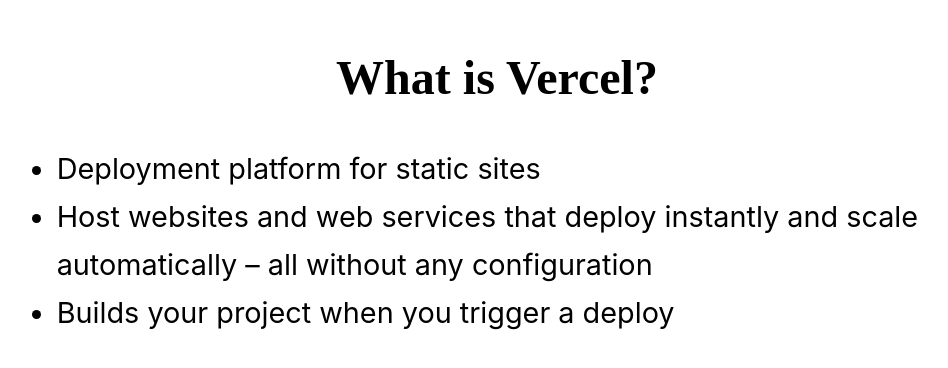
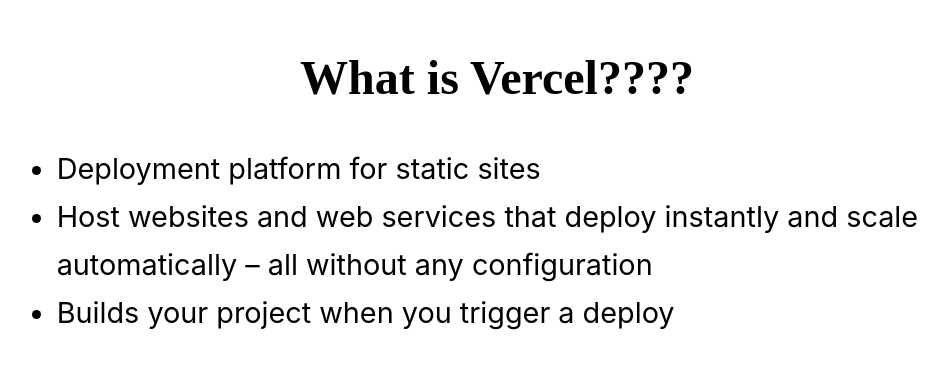
Before and after one commit to bernadette-codes/arke-vercel-demo, a Next.js app: page / in a window 1280 px wide. Shown: the part 870-1238 px from the top of the page, without its empty margins (143-1091 px from the left). Built offline with nearby package versions, Linux system fonts and the light colour scheme.

Commit message:
Add more ???

```diff
--- a/pages/index.js
+++ b/pages/index.js
@@ -58,7 +58,7 @@
         </div>
 
         <div className={styles.topic}>
-          <h2 className={styles.subHeader}>What is Vercel?</h2>
+          <h2 className={styles.subHeader}>What is Vercel????</h2>
           <ul className={styles.context}>
             <li>Deployment platform for static sites</li>
             <li>Host websites and web services that deploy instantly and scale automatically – all without any configuration</li>
@@ -87,43 +87,6 @@
 
           <p className={styles.quote}>{quoteContent}</p>
         </div>
-
-
-
-
-
-
-
-        {/* <div className={styles.grid}>
-          <a href="https://nextjs.org/docs" className={styles.card}>
-            <h3>Documentation &rarr;</h3>
-            <p>Find in-depth information about Next.js features and API.</p>
-          </a>
-
-          <a href="https://nextjs.org/learn" className={styles.card}>
-            <h3>Learn &rarr;</h3>
-            <p>Learn about Next.js in an interactive course with quizzes!</p>
-          </a>
-
-          <a
-            href="https://github.com/vercel/next.js/tree/master/examples"
-            className={styles.card}
-          >
-            <h3>Examples &rarr;</h3>
-            <p>Discover and deploy boilerplate example Next.js projects.</p>
-          </a>
-
-          <a
-            href="https://vercel.com/import?filter=next.js&utm_source=create-next-app&utm_medium=default-template&utm_campaign=create-next-app"
-            className={styles.card}
-          >
-            <h3>Deploy &rarr;</h3>
-            <p>
-              Instantly deploy your Next.js site to a public URL with Vercel.
-            </p>
-          </a>
-        </div>
-       */}
       </main>
     </div>
   )
```
